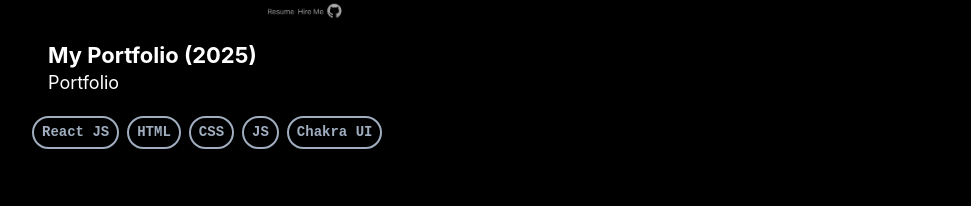
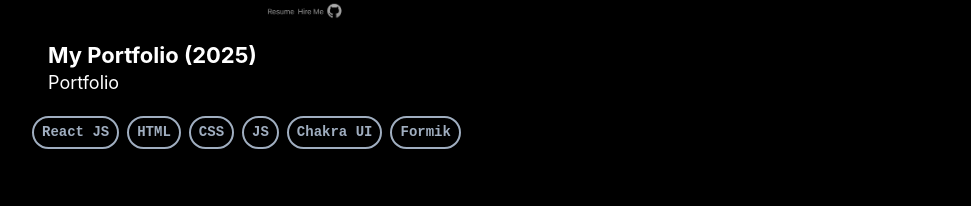
Before and after one commit to Julian-Jenkinson/Julian-Jenkinson.github.io, a React (Create React App) app: page / in a window 1280 px wide. Shown: the part 2546-2752 px from the top of the page, without its empty margins (48-1019 px from the left). Built offline with nearby package versions, Linux system fonts and the light colour scheme.

Commit message:
Updated tech stack

```diff
--- a/src/components/ProjectsSection.js
+++ b/src/components/ProjectsSection.js
@@ -59,7 +59,7 @@ const projects = [
     getImage1Src: () => require("../images/project3.1.png"),
     getImage2Src: () => require("../images/project3.1.png"),
     getImage3Src: () => require("../images/project3.1.png"),
-    stack: ['React JS', 'HTML', 'CSS', 'JS', 'Chakra UI'],
+    stack: ['React JS', 'HTML', 'CSS', 'JS', 'Chakra UI', 'Formik'],
     repo: "https://github.com/julian-jenkinson/Julian-Jenkinson.github.io",
     url: "https://julian-jenkinson.github.io",
 
```
Also changed, not shown: 1 other file (tests, documents, lock files or other folders).
